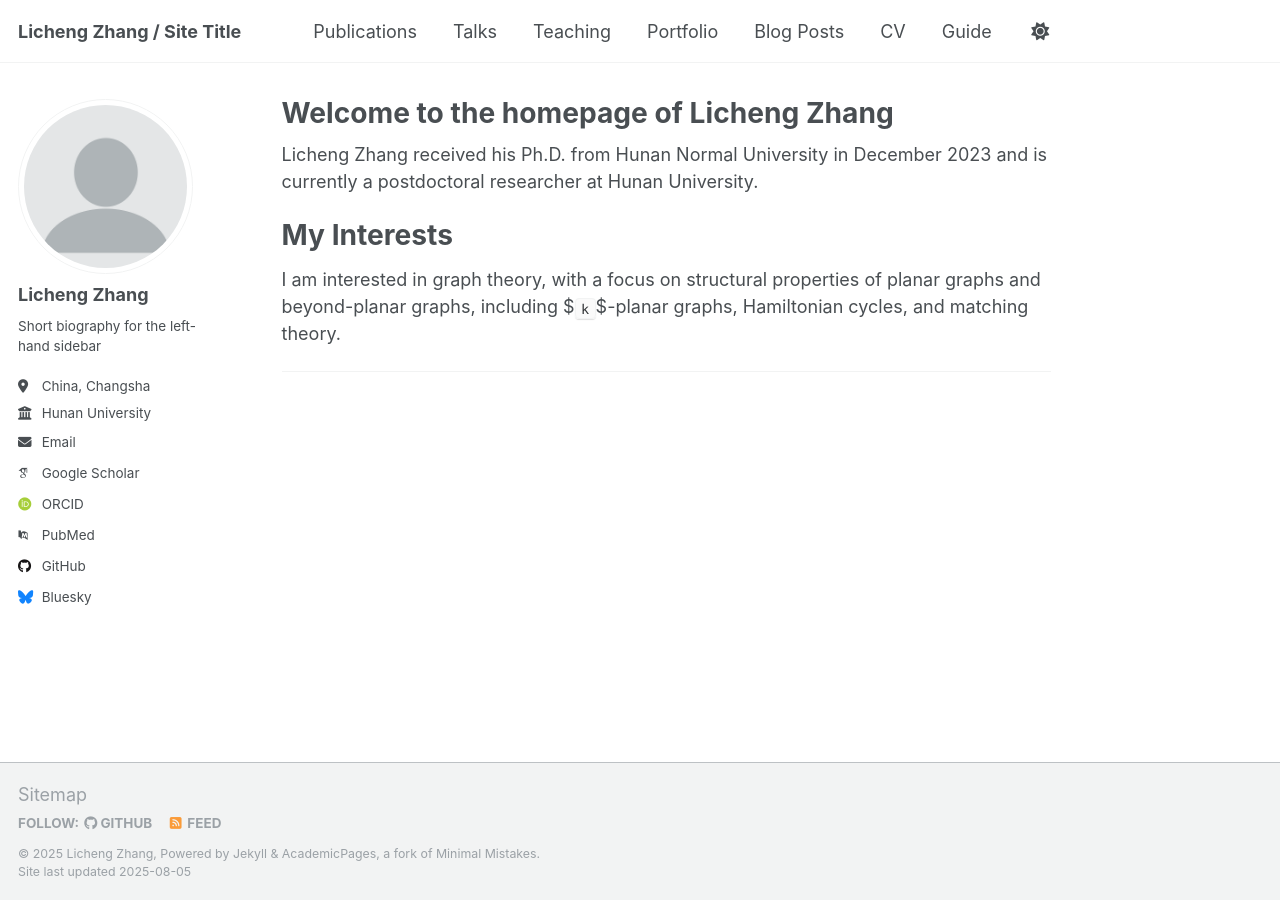
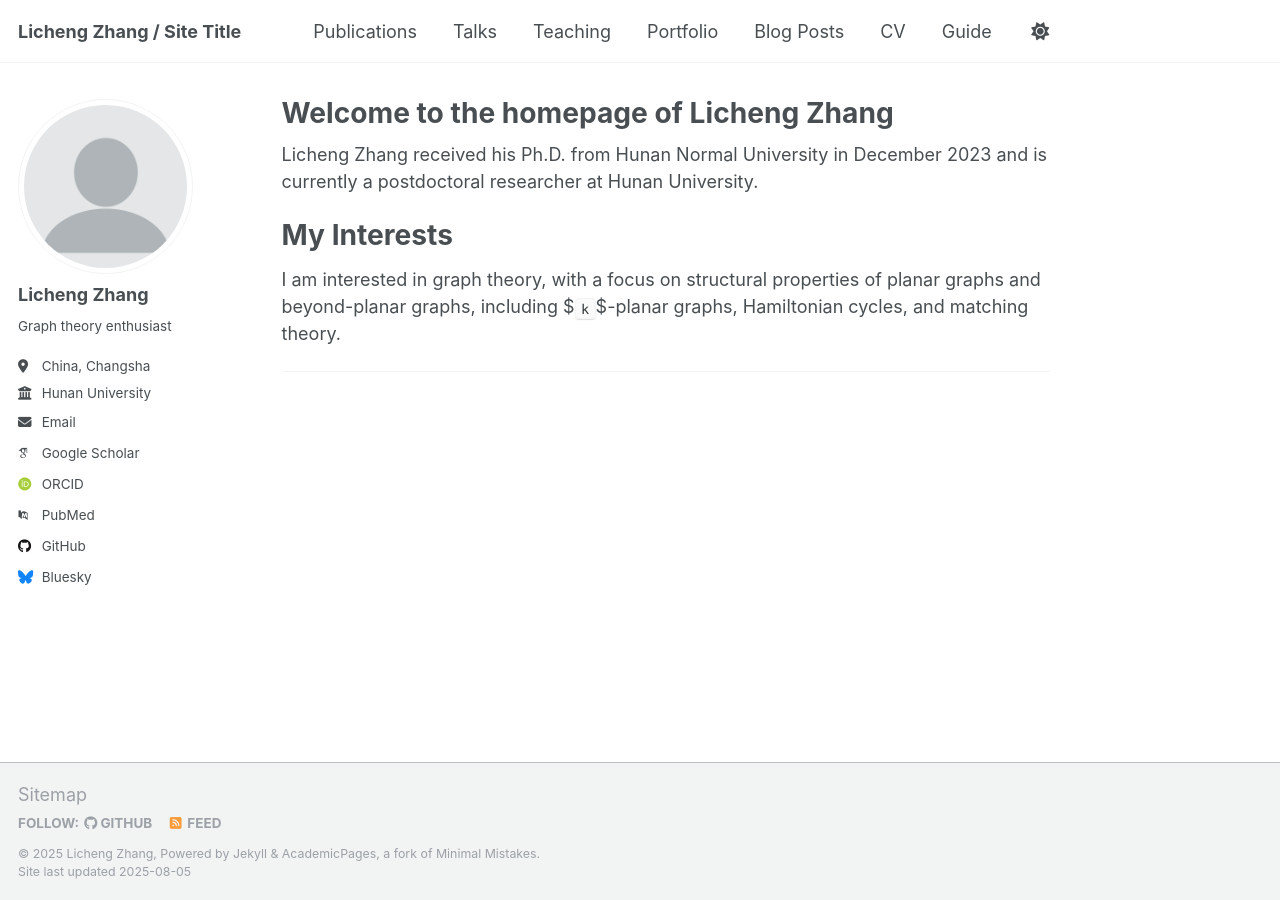
Before and after one commit to lichengzhang2/lichengzhang.github.io, a Jekyll site: the page built from _pages/about.md, in a window 1280 px wide. Built offline with Jekyll 4.4.1, drawn with Linux system fonts in a browser that asks for light colours; some web fonts are replaced; a script that is not in the unit is left out.

Commit message:
Update _config.yml

```diff
--- a/_config.yml
+++ b/_config.yml
@@ -25,7 +25,7 @@ author:
   avatar           : "profile.png"
   name             : "Licheng Zhang"
   pronouns         : # example: "she/her"
-  bio              : "Short biography for the left-hand sidebar"
+  bio              : "Graph theory enthusiast"
   location         : "China, Changsha"
   employer         : "Hunan University"
   uri              : #
```
